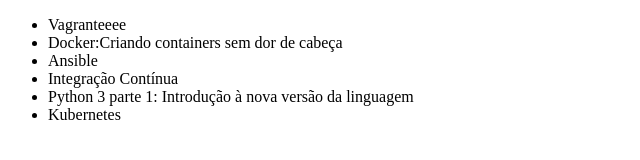
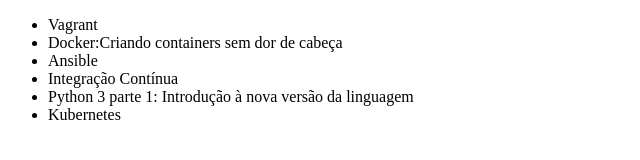
Before and after one commit to guilhermerli/meu-primeiro-git, a plain HTML site: page index.html in a window 1280 px wide. Shown: the full height of the page, 0-640 px from the left. Drawn offline with Linux system fonts and the light colour scheme.

Commit message:
Revert "Alterando o código"
This reverts commit a4b87f538c1d3af5e3dc00dc2ce191aae1df1cc5.

```diff
--- a/index.html
+++ b/index.html
@@ -6,7 +6,7 @@
 </head>
 <body>
     <ul>
-        <li>Vagranteeee</li>
+        <li>Vagrant</li>
         <li>Docker:Criando containers sem dor de cabeça</li>
         <li>Ansible</li>
         <li>Integração Contínua</li>
```
